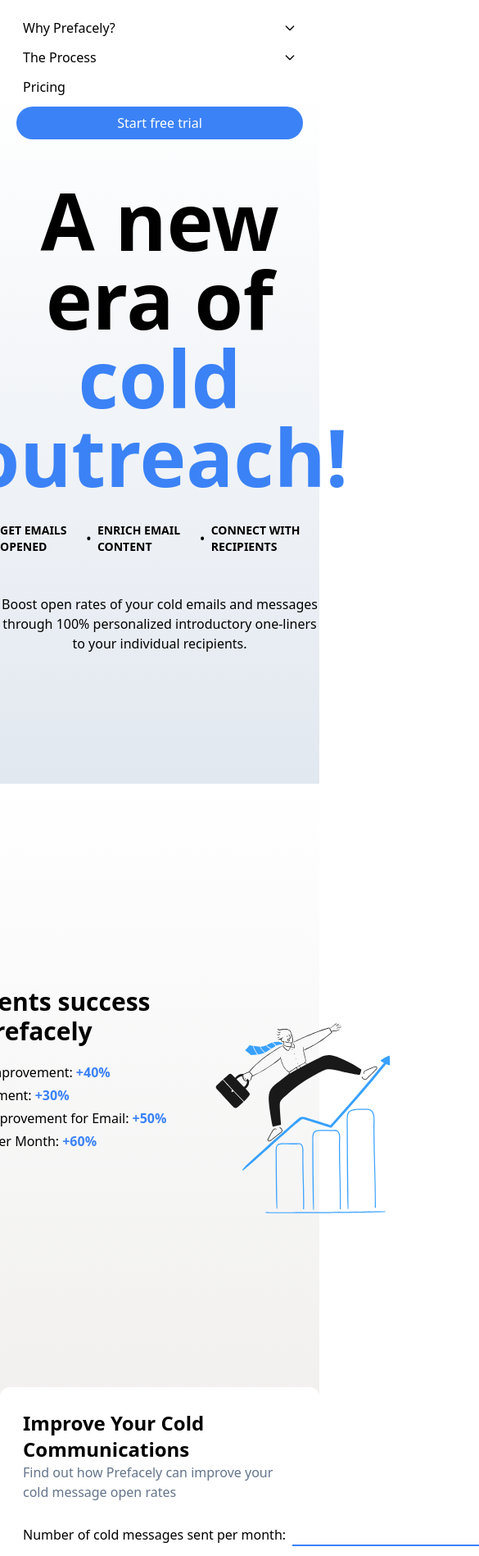
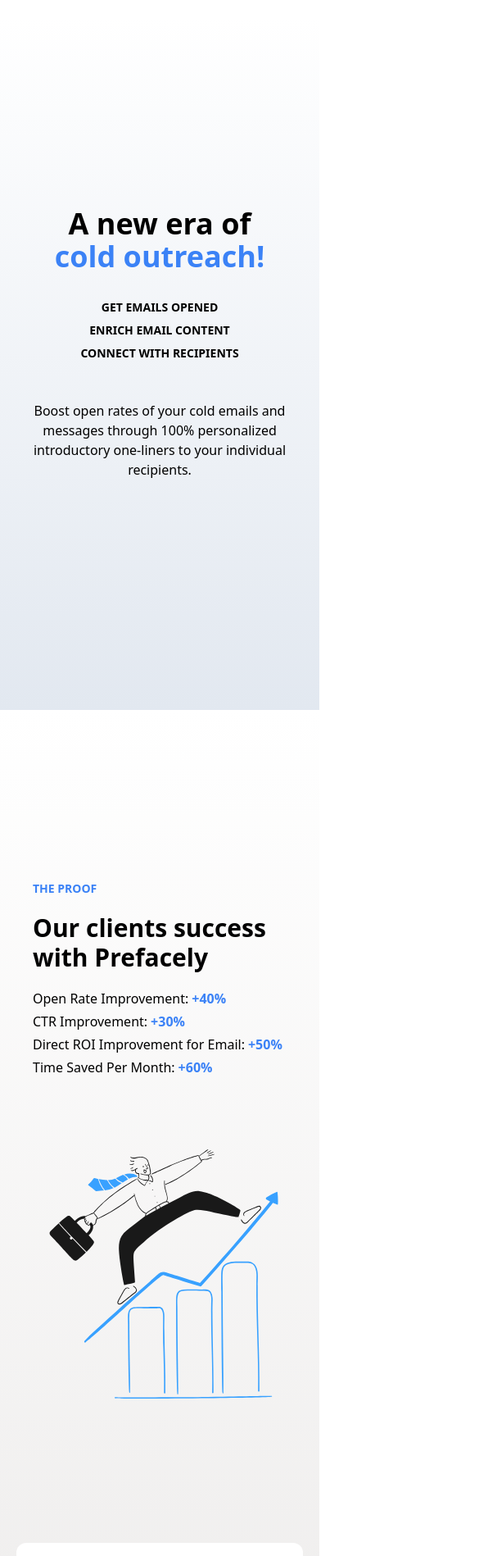
Before and after one commit to joelwright-dev/prefacely, a Next.js app: page / in a window 390 px wide. Shown: the part 56-1954 px from the top of the page at 82% size, 585 px wide, since content can reach past the window. Built offline with nearby package versions, Linux system fonts and the light colour scheme; some icons are missing.

Commit message:
Fixed responsive styles

```diff
--- a/components/DropdownAlt.js
+++ b/components/DropdownAlt.js
@@ -31,7 +31,7 @@
       <div className="relative w-full">
         <button
           type="button"
-          className="flex w-full justify-between items-center h-full hover:text-gray-700"
+          className="flex w-full justify-between items-center h-full hover:text-gray-700 text-left"
           onClick={handleDropDown}
         >
           {dropdownText}
--- a/components/Header.js
+++ b/components/Header.js
@@ -3,6 +3,7 @@
 
 const Header = () => {
   const [currentId, setCurrentId] = useState();
+  const [headerOpen, setHeaderOpen] = useState(false);
 
   const whyData = [
     { text: "Incredible results", href: "#the-proof" },
@@ -20,6 +21,10 @@
     setCurrentId(id);
   }
 
+  function handleHeader() {
+    setHeaderOpen(!headerOpen);
+  }
+
   return (
     <>
       <div className="flex flex-wrap lg:flex-row xs:flex-col items-center justify-between p-6 sm:max-w-4xl sm:text-sm lg:text-base lg:max-w-7xl mx-auto">
@@ -31,6 +36,7 @@
           <button
             id="nav-toggle"
             class="flex items-center px-3 py-2 border rounded text-gray-500 border-gray-600 hover:text-blue-500 hover:border-blue-500"
+            onClick={handleHeader}
           >
             <svg
               class="fill-current h-3 w-3"
@@ -74,7 +80,11 @@
           </a>
         </div>
       </div>
-      <ul className="gap-3 sm:hidden flex-col flex px-5 pb-5 border-b-2 border-black">
+      <ul
+        className={`gap-3 ${
+          headerOpen ? "" : "hidden"
+        } flex-col flex px-5 pb-5 border-b-2 border-black sm:hidden`}
+      >
         <li>
           <Dropdown
             id={0}
--- a/pages/index.js
+++ b/pages/index.js
@@ -7,20 +7,20 @@
 export default function Home() {
   return (
     <>
-      <div className="bg-gradient-to-b from-white to-slate-200 flex flex-col items-center content-center justify-center pt-40 h-screen -mt-20">
-        <h1 className="text-8xl font-bold text-center">
+      <div className="bg-gradient-to-b from-white to-slate-200 flex flex-col items-center content-center justify-center pt-40 h-screen lg:-mt-20">
+        <h1 className="lg:text-8xl text-4xl sm:text-6xl font-bold text-center">
           A new era of
           <br />
           <span className="text-blue-500">cold outreach!</span>
         </h1>
-        <ul className="flex gap-2 mt-8 uppercase font-bold text-sm items-center content-center justify-center">
+        <ul className="flex-col sm:flex-row flex gap-2 mt-8 uppercase font-bold text-sm items-center content-center justify-center">
           <li>Get emails opened</li>
-          <li>•</li>
+          <li className="hidden sm:flex">•</li>
           <li>Enrich email content</li>
-          <li>•</li>
+          <li className="hidden sm:flex">•</li>
           <li>Connect with recipients</li>
         </ul>
-        <div className="mt-12 text-center max-w-3xl">
+        <div className="mt-12 text-center max-w-sm px-5 sm:max-w-2xl">
           Boost open rates of your cold emails and messages through 100%
           personalized introductory one-liners to your individual recipients.
         </div>
@@ -29,9 +29,9 @@
       <div className="bg-gradient-to-b from-white to-stone-200 flex flex-col items-center content-center justify-center pt-32">
         <div
           id="the-proof"
-          className="flex sm:flex-col lg:flex-row gap-10 mt-20"
+          className="flex flex-col sm:flex-row gap-10 mt-20 w-full px-10 sm:w-auto"
         >
-          <div className="flex flex-col max-w-lg">
+          <div className="flex flex-col">
             <p className="text-blue-500 uppercase font-bold text-sm">
               The Proof
             </p>
@@ -57,11 +57,11 @@
               </li>
             </ul>
           </div>
-          <Chart />
+          <Chart className="max-w-xs sm:max-w-sm" />
         </div>
         <div
           id="improve-your-cold-communications"
-          className="bg-white rounded-xl flex p-7 gap-7 mt-32 mb-32 flex-col"
+          className="bg-white rounded-xl flex p-7 gap-7 mt-32 mb-32 flex-col mx-5"
         >
           <div>
             <p className="text-2xl font-bold">
@@ -72,39 +72,43 @@
             </p>
           </div>
           <div class="flex flex-col gap-2">
-            <div className="form-group flex">
+            <div className="form-group flex flex-col sm:flex-row">
               <p class="flex-none">Number of cold messages sent per month:</p>
               <input
                 type="text"
                 style={{ outline: "none" }}
-                class="border-b-2 border-blue-500 ml-2 flex-1"
+                class="border-b-2 border-blue-500 sm:ml-2 flex-1"
               />
             </div>
-            <div className="form-group flex">
+            <div className="form-group flex flex-col sm:flex-row">
               <p class="flex-none">Your Industry:</p>
               <input
                 type="text"
                 style={{ outline: "none" }}
-                class="border-b-2 border-blue-500 ml-2 flex-1"
+                class="border-b-2 border-blue-500 sm:ml-2 flex-1"
               />
             </div>
-            <div className="form-group flex">
+            <div className="form-group flex flex-col sm:flex-row">
               <p class="flex-none">Current (Avg) open rate:</p>
+              <div class="flex w-full">
                 <input
                   type="text"
                   style={{ outline: "none" }}
-                class="border-b-2 border-blue-500 ml-2 flex-1"
+                  class="border-b-2 border-blue-500 sm:ml-2 flex-1"
                 />
                 <p class="flex-none">%</p>
               </div>
-            <div className="form-group flex">
+            </div>
+            <div className="form-group flex flex-col sm:flex-row">
               <p class="flex-none">Current (Avg) CTR:</p>
+              <div class="flex w-full">
                 <input
                   type="text"
                   style={{ outline: "none" }}
-                class="border-b-2 border-blue-500 ml-2 flex-1"
+                  class="border-b-2 border-blue-500 sm:ml-2 flex-1"
                 />
                 <p class="flex-none">%</p>
+              </div>
             </div>
             <div className="form-group flex">
               <DropdownAlt
@@ -140,7 +144,7 @@
       <div className="bg-gradient-to-b from-white to-slate-200 flex flex-col items-center content-center justify-center pt-20">
         <div
           id="the-results"
-          className="flex sm:flex-col lg:flex-row gap-10 mt-20"
+          className="flex flex-col sm:flex-row gap-10 mt-20 w-full sm:w-auto px-10"
         >
           <div className="flex flex-col max-w-lg">
             <p className="text-blue-500 uppercase font-bold text-sm">
@@ -188,13 +192,13 @@
               with a no risk guarantee.
             </p>
           </div>
-          <Email />
+          <Email className="max-w-xs sm:max-w-sm" />
         </div>
         <div
           id="the-process"
-          className="flex sm:flex-col lg:flex-row gap-10 mt-20"
+          className="flex flex-col sm:flex-row w-full px-10 gap-10 mt-20"
         >
-          <Rocket class="md:hidden lg:block" />
+          <Rocket class="hidden sm:block max-w-xs sm:max-w-sm" />
           <div className="flex flex-col max-w-lg">
             <p className="text-blue-500 uppercase font-bold text-sm">
               Prefacely is simple
@@ -222,11 +226,11 @@
               emails and messages.
             </p>
           </div>
-          <Rocket class="md:block lg:hidden" />
+          <Rocket class="visible sm:hidden max-w-xs sm:max-w-sm" />
         </div>
         <div
           id="pricing"
-          className="bg-white rounded-xl flex p-7 gap-7 mt-32 mb-32 flex-col"
+          className="bg-white rounded-xl flex p-7 gap-7 mt-32 mb-32 flex-col mx-5"
         >
           <div>
             <p className="text-2xl font-bold">Pricing</p>
@@ -244,40 +248,40 @@
               Complete the request below to receive pricing information:
             </p>
           </div>
-          <div class="flex flex-col gap-2">
-            <div className="form-group flex">
+          <div class="flex gap-2 flex-col">
+            <div className="form-group flex flex-col sm:flex-row">
               <p class="flex-none">Name:</p>
               <input
                 type="text"
                 style={{ outline: "none" }}
-                class="border-b-2 border-blue-500 ml-2 flex-1"
+                class="border-b-2 border-blue-500 sm:ml-2 flex-1"
               />
             </div>
-            <div className="form-group flex">
+            <div className="form-group flex flex-col sm:flex-row">
               <p class="flex-none">Email Address:</p>
               <input
                 type="text"
                 style={{ outline: "none" }}
-                class="border-b-2 border-blue-500 ml-2 flex-1"
+                class="border-b-2 border-blue-500 sm:ml-2 flex-1"
               />
             </div>
-            <div className="form-group flex">
+            <div className="form-group flex flex-col sm:flex-row">
               <p class="flex-none">Company Name:</p>
               <input
                 type="text"
                 style={{ outline: "none" }}
-                class="border-b-2 border-blue-500 ml-2 flex-1"
+                class="border-b-2 border-blue-500 sm:ml-2 flex-1"
               />
             </div>
-            <div className="form-group flex">
-              <p class="flex-none">
+            <div className="form-group flex flex-col sm:flex-row">
+              <p class="sm:flex-none">
                 Guesstimate, how many prospects per month do you need prefacely
                 for?
               </p>
               <input
                 type="text"
                 style={{ outline: "none" }}
-                class="border-b-2 border-blue-500 ml-2 flex-1"
+                class="border-b-2 border-blue-500 sm:ml-2 flex-1"
               />
             </div>
             <button className="bg-blue-500 text-white p-2 pl-3 pr-3 rounded-3xl w-32 mx-auto mt-4">
@@ -298,7 +302,7 @@
           </p>
         </div>
       </div>
-      <div className="bg-gradient-to-b to-white from-slate-200 flex flex-col items-center content-center justify-center p-20">
+      <div className="bg-gradient-to-b to-white from-slate-200 flex flex-col items-center content-center justify-center p-10 sm:p-20">
         <p className="max-w-3xl">
           Prefacely provides short, specific, and 100% personalized insights for
           cold messages sent to prospects which drives higher open and
```
Lines whose indentation alone changed are shown as unchanged.
